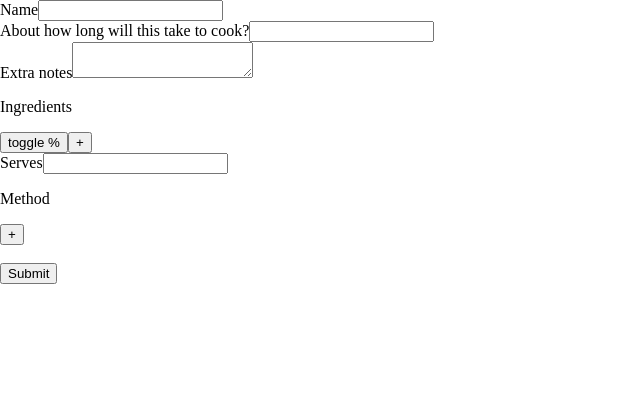
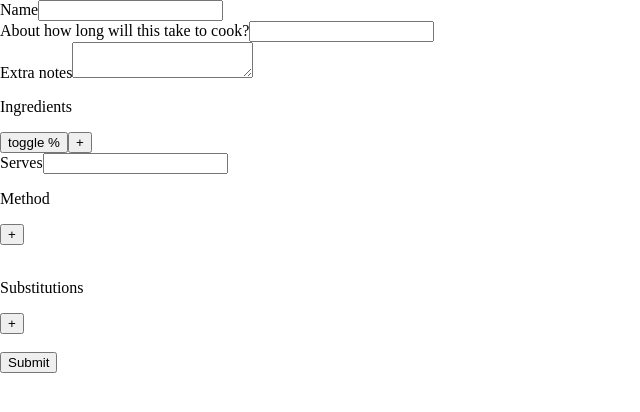
Before and after one commit to Adam-van-der-Voorn/recipes-webapp, a React (Create React App) app: page /add-recipie in a window 1280 px wide. Shown: the top 412 px of the page, without its empty margins (0-640 px from the left). Built offline with nearby package versions, Linux system fonts and the light colour scheme.

Commit message:
substitutions drafted

```diff
--- a/src/components/recipie-form/RecipieForm.tsx
+++ b/src/components/recipie-form/RecipieForm.tsx
@@ -6,6 +6,7 @@ import { RecipiesContext } from "../App";
 import IngredientsField from "./IngredientsField";
 import parseUnitValInputs from "./parseUnitValInputs";
 import InstructionsField from "./InstructionsField";
+import SubstitutionsField from "./SubstitutionsField";
 
 const unitValPattern = /^\d+(\.\d+)?[aA-zZ ]+$/;
 const unitValPatternOptional = /^\d+(\.\d+)?.*$/;
@@ -15,17 +16,28 @@ export type RecipieFormData = {
     name: string,
     timeframe: string,
     notes: string;
-    ingredients: {
-        list: {
-            name: string,
-            quantity: string,
-            percentage: string,
-        }[],
-        anchor: string,
-    },
+    ingredients: RecipieInputIngredients,
     servings: string,
-    instructions: string[];
+    instructions: string[],
+    substitutions: RecipieInputSubstitutions,
 };
+
+export type RecipieInputIngredients = {
+    list: {
+        name: string,
+        quantity: string,
+        percentage: string,
+    }[],
+    anchor: string,
+};
+
+export type RecipieInputSubstitutions = {
+    changes: {
+        action: string,
+        amount: string,
+        ingredientName: string;
+    }[];
+}[];
 
 type Props = {
     doSubmit: (recipie: Recipie) => void;
@@ -77,7 +89,8 @@ function RecipieForm({ doSubmit, initialValues }: Props) {
                         .matches(unitValPatternOptional, 'Must be a number, optionally followed by a unit.')
                         .max(30, 'please make this shorter'),
                     instructions: Yup.array()
-                        .max(1000, "Please make this step shorter")
+                        .max(1000, "Please make this step shorter"),
+                    substitutions: Yup.array()
                 })}
                 onSubmit={(values) => {
                     // parse form data
@@ -153,6 +166,11 @@ function RecipieForm({ doSubmit, initialValues }: Props) {
                         )} />
                         <br />
 
+                        <FieldArray name="substitutions" render={arrayHelpers => (
+                            <SubstitutionsField arrayHelpers={arrayHelpers} />
+                        )} />
+                        <br />
+
                         <input type="submit" name="submit" id="submit-recipie" />
                     </Form>
 
--- /dev/null
+++ b/src/components/recipie-form/SubstitutionField.tsx
@@ -0,0 +1,37 @@
+import { FieldArrayRenderProps, useFormikContext } from "formik";
+import { useEffect } from "react";
+import { RecipieFormData } from "./RecipieForm";
+
+type Props = {
+    index: number;
+    arrayHelpers: FieldArrayRenderProps;
+};
+
+function SubstitutionField({ index, arrayHelpers }: Props) {
+    const { values } = useFormikContext<RecipieFormData>();
+
+    useEffect(() => {
+        console.log(values);
+    }, [values]);
+
+    return (
+        <div>
+            {
+                values.substitutions[index].changes.map((change, idx) => (
+                    <div key={idx}>
+                        <button type="button" onClick={() => arrayHelpers.remove(idx)}>
+                            --
+                        </button>
+                        <p>replace x with y...</p>
+                    </div>
+                ))
+            }
+            <button type="button" onClick={() => arrayHelpers.push({ action: '', amount: '', ingredientName: ''})}>
+                ++
+            </button >
+            <hr />
+        </div >
+    );
+}
+
+export default SubstitutionField;
--- /dev/null
+++ b/src/components/recipie-form/SubstitutionsField.tsx
@@ -0,0 +1,34 @@
+import { useFormikContext, FieldArrayRenderProps, FieldArray } from "formik";
+import { RecipieFormData } from "./RecipieForm";
+import SubstitutionField from "./SubstitutionField";
+
+type Props = {
+    arrayHelpers: FieldArrayRenderProps;
+};
+
+function SubstitutionsField({ arrayHelpers }: Props) {
+    const { values } = useFormikContext<RecipieFormData>();
+
+    return (
+        <div>
+            <p>Substitutions</p>
+            {
+                values.substitutions.map((substitution, index) => (
+                    <div key={index}>
+                        <button type="button" onClick={() => arrayHelpers.remove(index)}>
+                            -
+                        </button>
+                        <FieldArray name={`substitutions.${index}.changes`} render={changesArrayHelpers => (
+                            <SubstitutionField index={index} arrayHelpers={changesArrayHelpers} />
+                        )} />
+                    </div>
+                ))
+            }
+            <button type="button" onClick={() => arrayHelpers.push({ changes: [] })}>
+                +
+            </button >
+        </div >
+    );
+};
+
+export default SubstitutionsField;
--- a/src/components/routes/add-recipie/AddRecipiePage.tsx
+++ b/src/components/routes/add-recipie/AddRecipiePage.tsx
@@ -18,11 +18,12 @@ function AddRecipiePage() {
         timeframe: '',
         notes: '',
         ingredients: {
-            list: Array<{name: string, quantity: string, percentage: string}>(0),
+            list: [],
             anchor: ''
         },
         servings: '',
-        instructions: Array<string>(0),
+        instructions: [],
+        substitutions: [],
     }
 
     return (
--- a/src/components/routes/edit-recipie/EditRecipiePage.tsx
+++ b/src/components/routes/edit-recipie/EditRecipiePage.tsx
@@ -2,7 +2,7 @@ import { Recipie, UnitVal } from "../../../types/recipieTypes";
 import { useContext } from "react";
 import { RecipiesContext } from "../../App";
 import { useNavigate, useParams } from "react-router-dom";
-import RecipieForm from "../../recipie-form/RecipieForm";
+import RecipieForm, { RecipieInputIngredients, RecipieInputSubstitutions } from "../../recipie-form/RecipieForm";
 
 const unitValToString = (unitVal: UnitVal | undefined) => {
     if (unitVal !== undefined) {
@@ -32,11 +32,9 @@ function EditRecipiePage() {
         return null;
     }
 
-    let ingredients: {list: any[], anchor: string};
-    if (recipie.ingredients) {
-        const anchor = recipie.ingredients.anchor || '';
-        const parsedIngredientsList = recipie.ingredients.lists
-        ? recipie.ingredients.lists
+    const ingredients: RecipieInputIngredients = recipie.ingredients
+        ? {
+            list: recipie.ingredients.lists
                 .find(el => el.name === "Main")!.ingredients
                 .map(ingredient => {
                     return {
@@ -44,19 +42,29 @@ function EditRecipiePage() {
                         quantity: unitValToString(ingredient.quantity),
                         percentage: ''
                     };
-            })
-        : []
-        ingredients = {
-            list: parsedIngredientsList,
-            anchor: anchor,
+                }),
+            anchor: recipie.ingredients.anchor!,
         }
-    }
-    else {
-        ingredients = {
+        : {
             list: [],
             anchor: ''
-        }
-    }
+        };
+
+
+    const substitutions: RecipieInputSubstitutions = recipie.substitutions
+        ? recipie.substitutions
+            .map(substitution => {
+                return {
+                    changes: substitution.changes.map(change => {
+                        return {
+                            action: change.action,
+                            amount: change.amount.toString(10),
+                            ingredientName: change.ingredientName
+                        };
+                    })
+                };
+            })
+        : [];
 
     const initialValues = {
         name: originalRecipieName,
@@ -65,6 +73,7 @@ function EditRecipiePage() {
         ingredients: ingredients,
         servings: unitValToString(recipie.servings),
         instructions: recipie.instructions || [],
+        substitutions: substitutions,
     };
 
     return (
--- a/src/types/recipieTypes.ts
+++ b/src/types/recipieTypes.ts
@@ -12,7 +12,7 @@ export type Ingredient = {
 
 export type SubstitutionPart = {
     ingredientName: string;
-    action: 'add' | 'remove';
+    action: '+' | '-';
     amount: number;
 };
 
```
Lines whose indentation alone changed are shown as unchanged.
